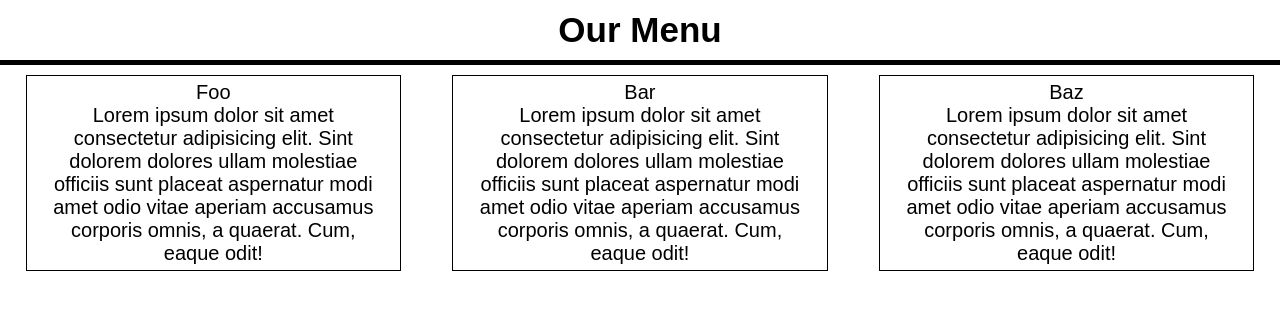
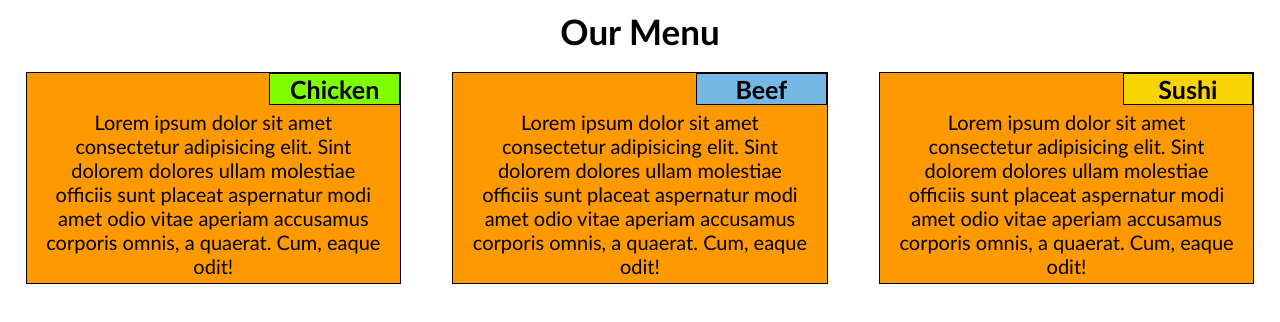
Before and after one commit to HBP87/CourseraAssignment, a plain HTML site: page Module-2-assignment/index.html in a window 1280 px wide. Drawn offline with Linux system fonts and the light colour scheme.

Commit message:
Background Color and Font Updated

```diff
--- a/Module-2-assignment/css/styles.css
+++ b/Module-2-assignment/css/styles.css
@@ -1,6 +1,6 @@
 * {
   font-size: 20px;
-  font-family: Arial, Helvetica, sans-serif;
+  font-family: "Trebuchet MS", Helvetica, sans-serif;
   padding: 0;
   margin: 0;
   box-sizing: border-box;
@@ -9,7 +9,7 @@
 .header {
   font-size: 175%;
   font-weight: bold;
-  border-bottom: 5px solid black;
+  /* border-bottom: 5px solid black; */
   padding: 10px 0 10px 0;
 }
 p {
@@ -19,12 +19,30 @@ p {
   /* height: 150px; */
   margin-right: auto;
   margin-left: auto;
+  margin-top: 5px;
+  margin-bottom: 5px;
 }
-/* .section_header {
-} */
+.section_header {
+  position: relative;
+  width: 35%;
+  left: 65%;
+  font-size: 125%;
+  font-weight: 700;
+  border: 1px solid black;
+}
 .section {
   border: 1px solid black;
-  padding: 5px;
+  background-color: rgb(255, 153, 0);
+  /* padding: 5px; */
+}
+#foo .section_header {
+  background-color: chartreuse;
+}
+#bar .section_header {
+  background-color: rgb(117, 184, 230);
+}
+#baz .section_header {
+  background-color: rgb(248, 212, 4);
 }
 @media (min-width: 992px) {
   .section {
--- a/Module-2-assignment/index.html
+++ b/Module-2-assignment/index.html
@@ -10,7 +10,7 @@
     <div class="header">Our Menu</div>
     <div class="sections_container">
       <div class="section" id="foo">
-        <div class="section_header">Foo</div>
+        <div class="section_header">Chicken</div>
         <div class="text">
           <p>
             Lorem ipsum dolor sit amet consectetur adipisicing elit. Sint
@@ -21,7 +21,7 @@
         </div>
       </div>
       <div class="section" id="bar">
-        <div class="section_header">Bar</div>
+        <div class="section_header">Beef</div>
         <div class="text">
           <p>
             Lorem ipsum dolor sit amet consectetur adipisicing elit. Sint
@@ -32,7 +32,7 @@
         </div>
       </div>
       <div class="section" id="baz">
-        <div class="section_header">Baz</div>
+        <div class="section_header">Sushi</div>
         <div class="text">
           <p>
             Lorem ipsum dolor sit amet consectetur adipisicing elit. Sint
```
